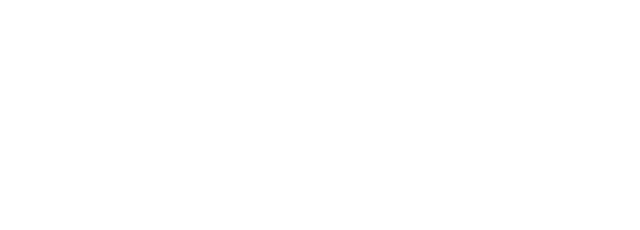
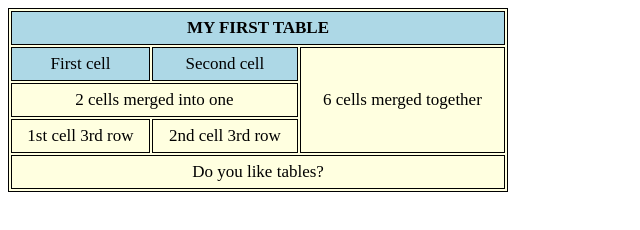
Before and after one commit to subotenkolidia/homework, a plain HTML site: page index.html in a window 1280 px wide. Shown: the whole page, without its empty margins (0-640 px from the left). Drawn offline with Linux system fonts and the light colour scheme.

Commit message:
homework_8

```diff
--- a/css/styles.css
+++ b/css/styles.css
@@ -0,0 +1,18 @@
+table{
+  border: 1px solid black;
+  width: 500px;
+  text-align: center;
+  font-size: 17px;
+  background-color: lightyellow;
+}
+td{
+  border: 1px solid black;
+  height: 30px;
+}
+th{
+  border: 1px solid black;
+  height: 30px;
+}
+.bg-color-blue{
+  background-color: lightblue;
+}
--- a/index.html
+++ b/index.html
@@ -1,21 +1,49 @@
 <!DOCTYPE html>
 <html lang="en">
+
 <head>
     <meta charset="UTF-8">
     <meta name="viewport" content="width=device-width, initial-scale=1.0">
     <link rel="stylesheet" href="./css/styles.css">
     <title>Document</title>
 </head>
+
 <body>
     <header>
 
     </header>
     <main>
-
+        <table>
+            <thead>
+                <tr>
+                    <th class="bg-color-blue" colspan="4">MY FIRST TABLE</th>
+                </tr>
+            </thead>
+            <tbody>
+                <tr>
+                    <td class="bg-color-blue">First cell</td>
+                    <td class="bg-color-blue">Second cell</td>
+                    <td colspan="2" rowspan="3">6 cells merged together</td>
+                </tr>
+                <tr>
+                    <td colspan="2">2 cells merged into one</td>
+                </tr>
+                <tr>
+                    <td>1st cell 3rd row</td>
+                    <td>2nd cell 3rd row</td>
+                </tr>
+            </tbody>
+            <tfoot>
+                <tr>
+                    <td colspan="4">Do you like tables?</td>
+                </tr>
+            </tfoot>
+        </table>
     </main>
     <footer>
 
     </footer>
     <script src="./js/main.js"></script>
 </body>
+
 </html>
```
